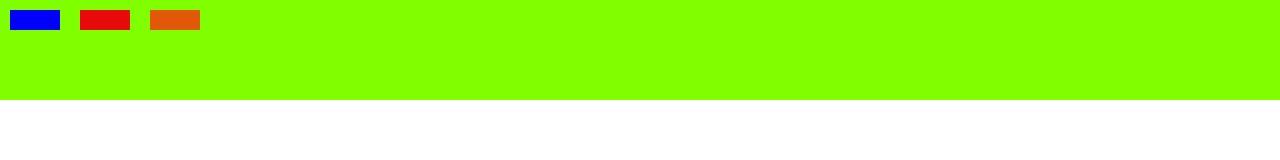
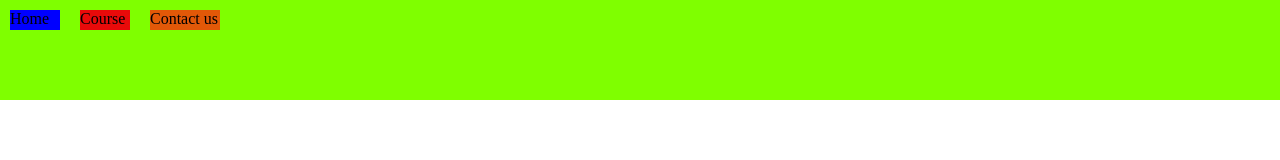
Before and after one commit to AntorRoyTOxi/list-of-lorem, a plain HTML site: page index.html in a window 1280 px wide. Drawn offline with Linux system fonts and the light colour scheme.

Commit message:
list or lorem

```diff
--- a/index.html
+++ b/index.html
@@ -9,13 +9,13 @@
 <body>
     <div class="nav">
          <div  class="anu">
-
+             Home
          </div>
           <div class="anu1">
-
+                Course
           </div>
            <div class="anu2
-           "></div>
+           "> Contact us</div>
     </div>
 </body>
 </html>
--- a/style.css
+++ b/style.css
@@ -22,7 +22,7 @@
 }
 
 .anu2{
-    width: 50px;
+    width: 70px;
      height: 20px;
       background-color: rgb(226, 88, 8);
        margin: 10px;
```
